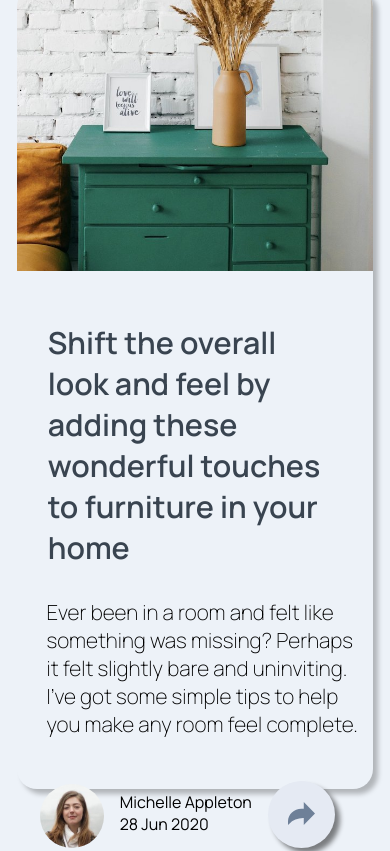
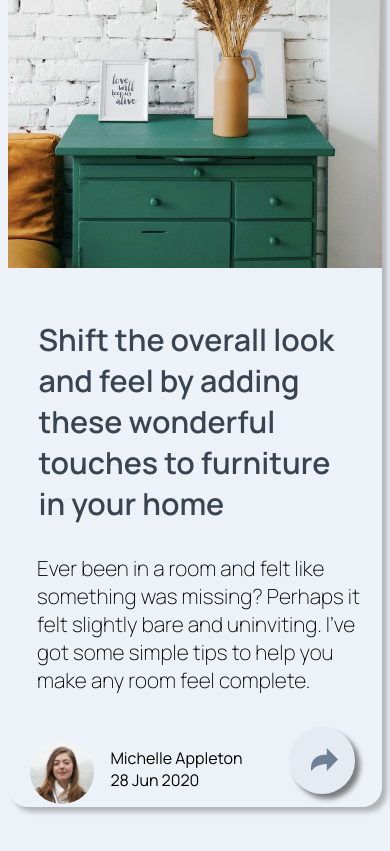
Before and after one commit to VADER900000/article-preview-component-master, a plain HTML site: page index.html in a window 390 px wide. Drawn offline with Linux system fonts and the light colour scheme.

Commit message:
added media queries to be added   active button design and popup

```diff
--- a/index.html
+++ b/index.html
@@ -34,7 +34,10 @@
               <div>Michelle Appleton</div>
               <div>28 Jun 2020</div>
             </div>
-            <button class="Sharebtn"> <img src="images/icon-share.svg" class="shareIcon"> </button>
+
+            <button class="Sharebtn">
+              <img src="images/icon-share.svg" class="shareIcon" />
+            </button>
           </div>
         </div>
       </div>
--- a/style/stylesheet.css
+++ b/style/stylesheet.css
@@ -11,7 +11,7 @@ body{
 }
 .boxContainer{
   width: 60%;
-  height: 45vh;
+  height: 50vh;
   display: flex;
   border-radius:20px;
   box-shadow: 5px 5px 5px rgba(0, 0, 0, 0.253);
@@ -61,10 +61,11 @@ body{
   width: 5em;
   height: 5em;
   box-shadow: 5px 5px 5px rgba(0, 0, 0, 0.486);
-  justify-self: flex-end;
-  align-self: center;
   padding: 5px;
   margin-top: 1.5em;
+  margin: auto auto;
+  padding-right: 0;
+  margin-right: 2em;
 }
 .text{
   position: relative;
@@ -76,7 +77,7 @@ body{
 @media only screen and (max-width: 600px) {
   .boxContainer{
    flex-direction: column;
-   height: 95vh;
+   height: auto;
    width: 95%;
   }
   .Drawers{
@@ -85,3 +86,15 @@ body{
     padding-bottom: 20px;
   }
 }
+@media only screen and (max-height: 1400px) and (max-width: 1100px){
+  .boxContainer{
+    height: auto;
+    width: auto;
+  }
+}
+@media only screen and (max-height: 1100px) and (max-width: 1400px){
+  .boxContainer{
+    height: auto;
+    width: auto;
+  }
+}
```
